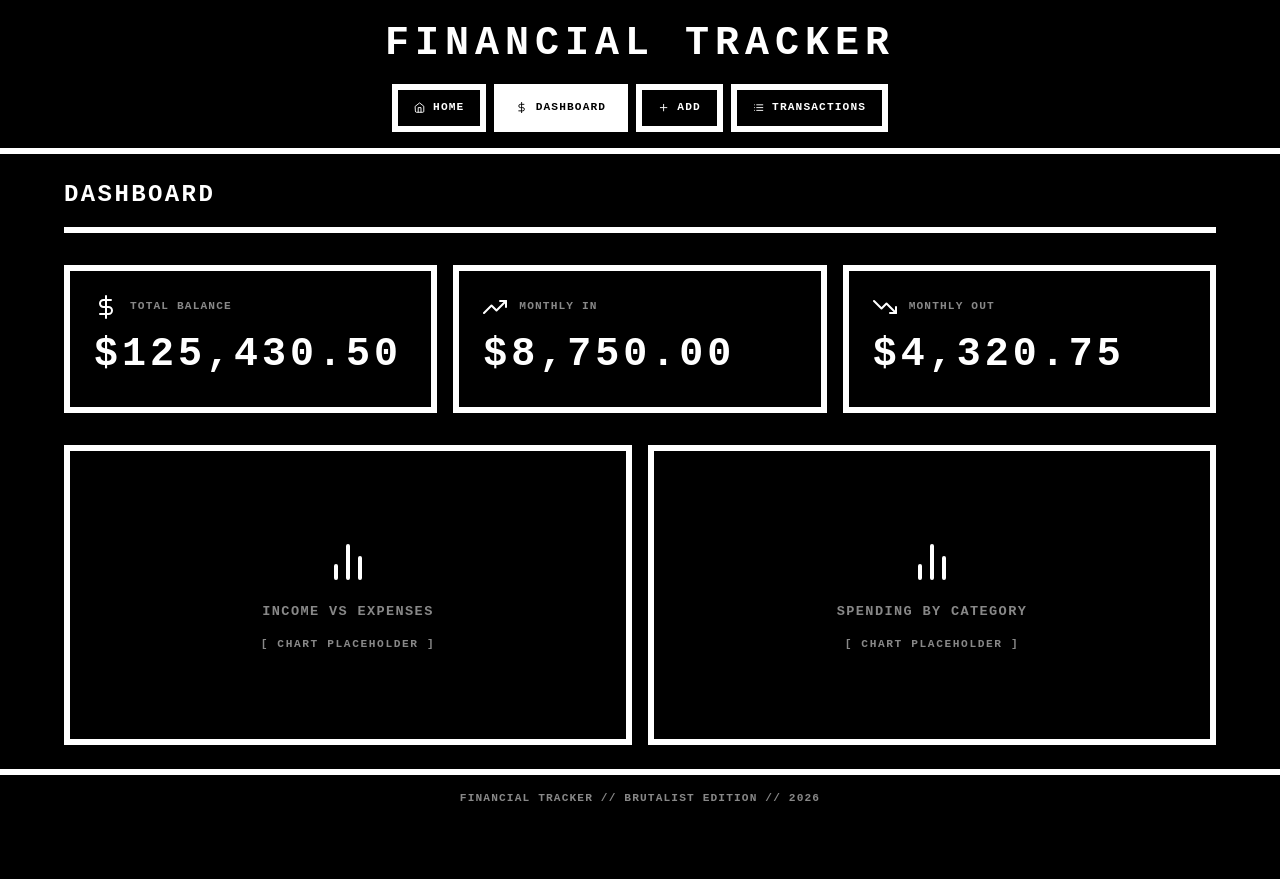
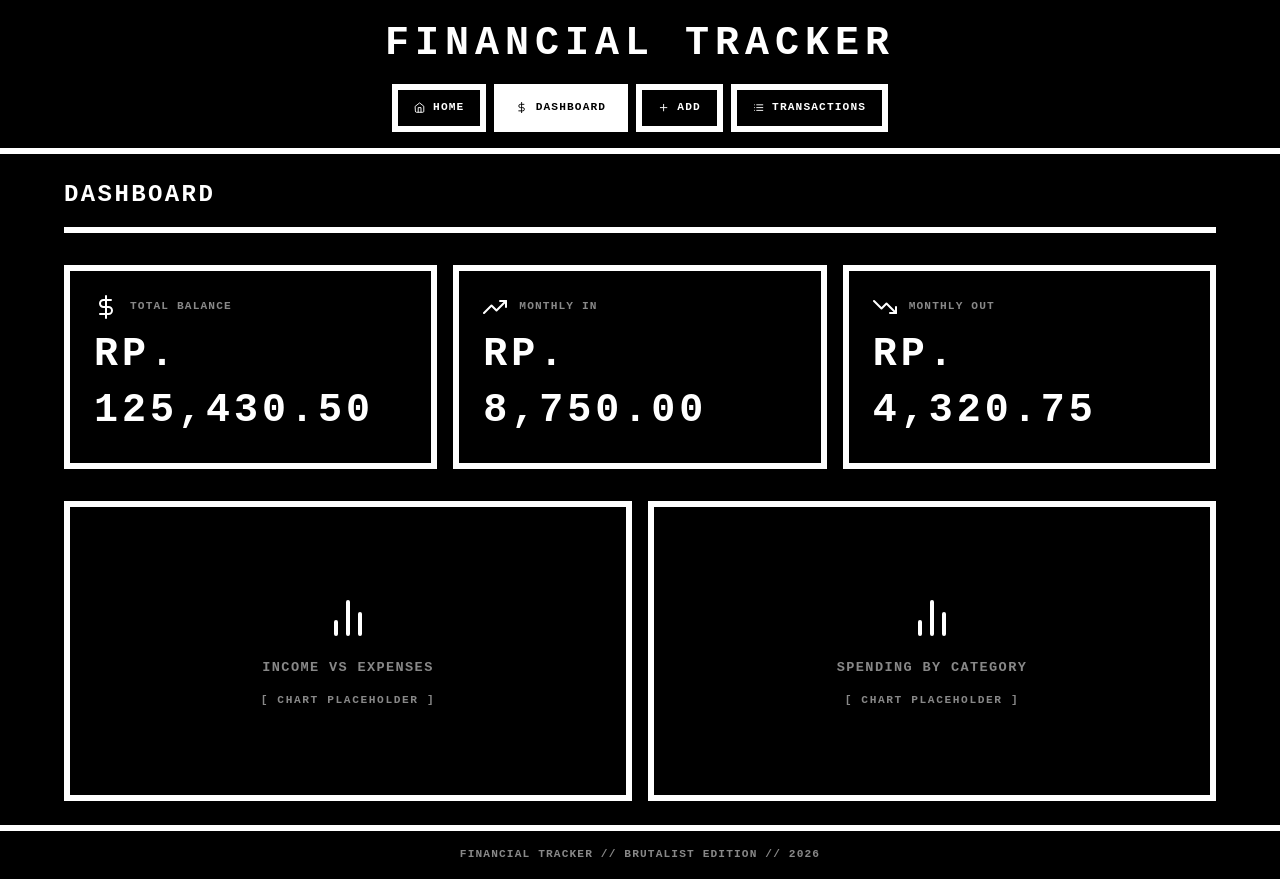
Before and after one commit to ryanvp10/personal-tracker, a React (Vite) app in the folder frontend/: page /dashboard in a window 1280 px wide. Before the commit the page ends 823 px from the top, so only its background shows below. Built offline with nearby package versions, Linux system fonts and the light colour scheme.

Commit message:
Change currency display from $ to Rp. (Indonesian Rupiah)

```diff
--- a/frontend/src/components/Dashboard.jsx
+++ b/frontend/src/components/Dashboard.jsx
@@ -67,7 +67,7 @@ function Dashboard() {
             <FiDollarSign size={24} />
             <span style={labelStyle}>TOTAL BALANCE</span>
           </div>
-          <span style={valueStyle}>${formatCurrency(summary.totalBalance)}</span>
+          <span style={valueStyle}>Rp. {formatCurrency(summary.totalBalance)}</span>
         </div>
 
         {/* MONTHLY IN */}
@@ -76,7 +76,7 @@ function Dashboard() {
             <FiTrendingUp size={24} />
             <span style={labelStyle}>MONTHLY IN</span>
           </div>
-          <span style={valueStyle}>${formatCurrency(summary.monthlyIn)}</span>
+          <span style={valueStyle}>Rp. {formatCurrency(summary.monthlyIn)}</span>
         </div>
 
         {/* MONTHLY OUT */}
@@ -85,7 +85,7 @@ function Dashboard() {
             <FiTrendingDown size={24} />
             <span style={labelStyle}>MONTHLY OUT</span>
           </div>
-          <span style={valueStyle}>${formatCurrency(summary.monthlyOut)}</span>
+          <span style={valueStyle}>Rp. {formatCurrency(summary.monthlyOut)}</span>
         </div>
       </div>
 
--- a/frontend/src/components/TransactionList.jsx
+++ b/frontend/src/components/TransactionList.jsx
@@ -133,7 +133,7 @@ function TransactionList() {
                   whiteSpace: 'nowrap',
                 }}
               >
-                {t.type === 'in' ? '+' : '-'}${formatCurrency(t.amount)}
+                {t.type === 'in' ? '+' : '-'}Rp. {formatCurrency(t.amount)}
               </span>
 
               {/* DELETE */}
```
